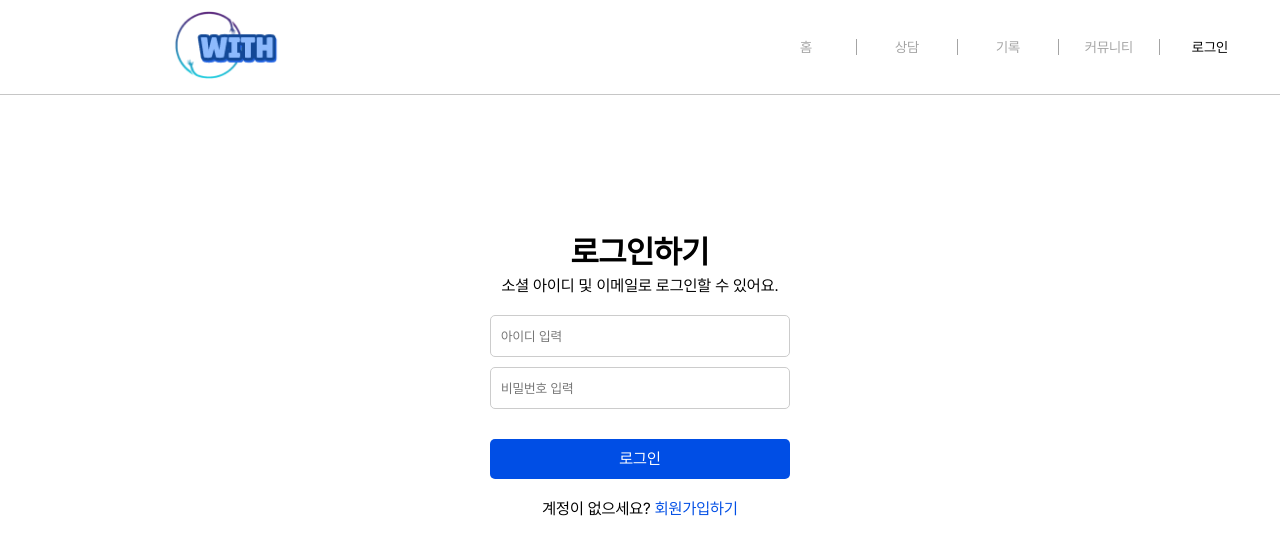
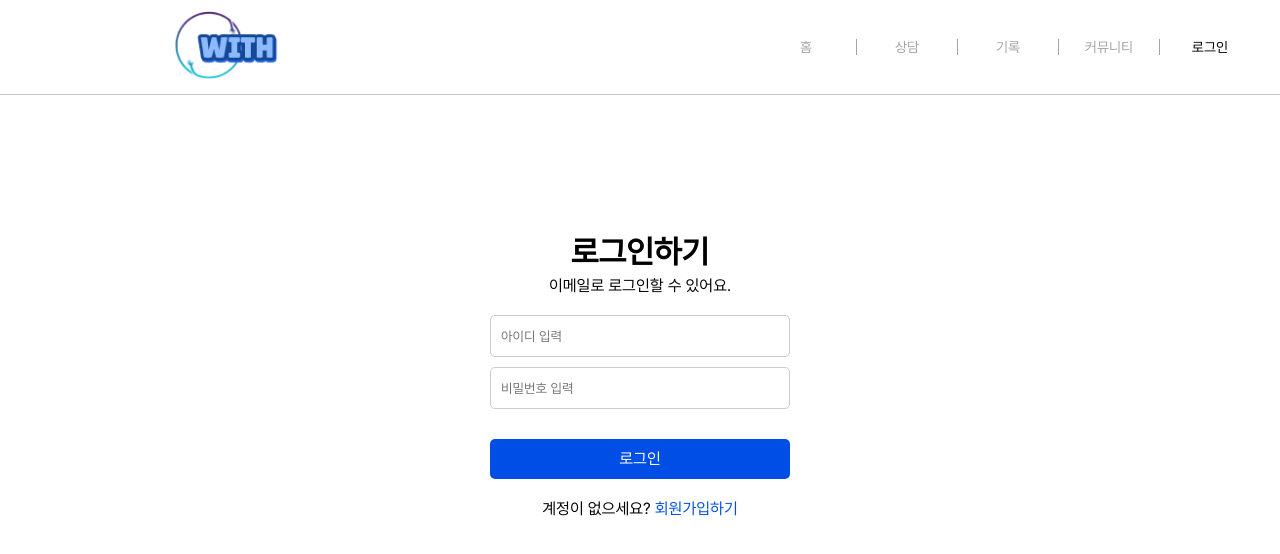
Before and after one commit to yerroong/Reverseinha_team_front, a React (Create React App) app in the folder reverse/: page /login in a window 1280 px wide. Shown: the top 554 px of the page. Built offline with nearby package versions, Linux system fonts and the light colour scheme.

Commit message:
logintext 수정

```diff
--- a/reverse/src/components/Login/LoginText.jsx
+++ b/reverse/src/components/Login/LoginText.jsx
@@ -18,7 +18,7 @@ const LoginText = () => {
   return (
     <TextWrapper>
       <Title>로그인하기</Title>
-      <Subtitle>소셜 아이디 및 이메일로 로그인할 수 있어요.</Subtitle>
+      <Subtitle>이메일로 로그인할 수 있어요.</Subtitle>
     </TextWrapper>
   );
 };
```
